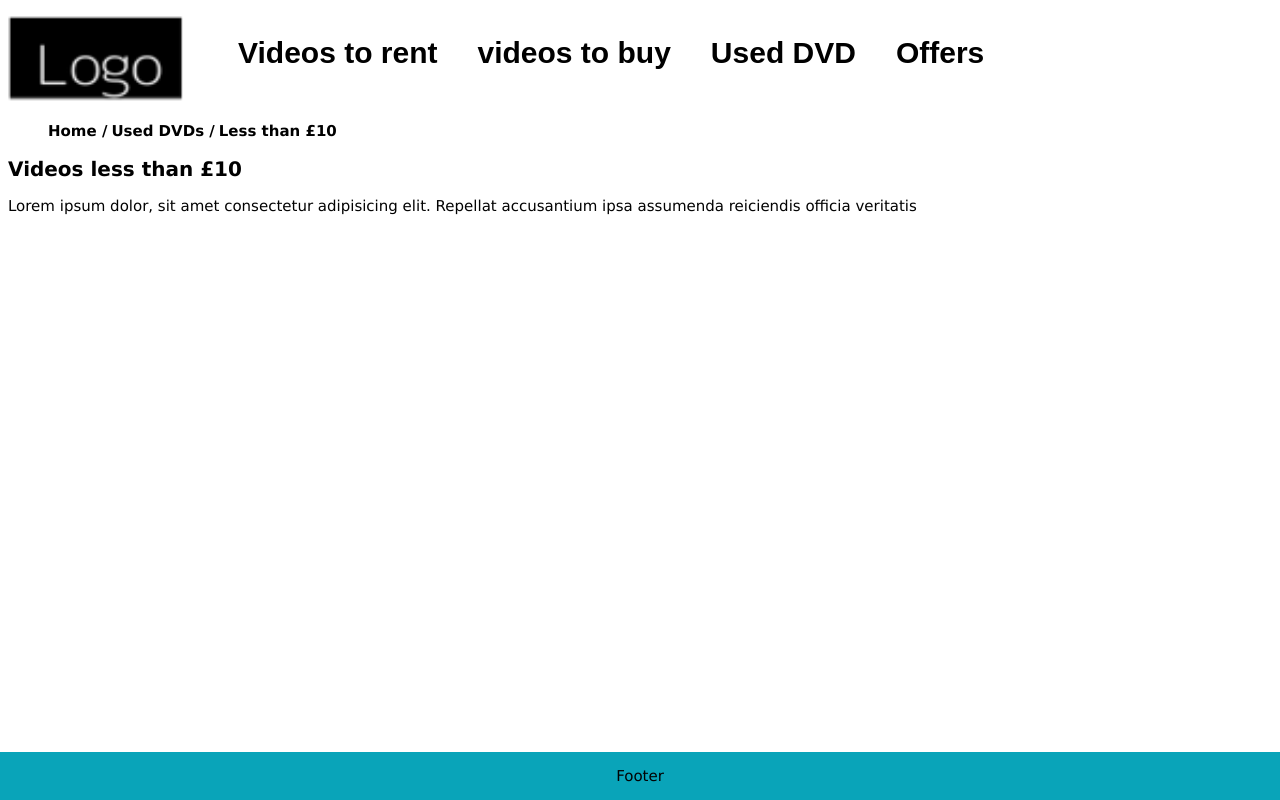
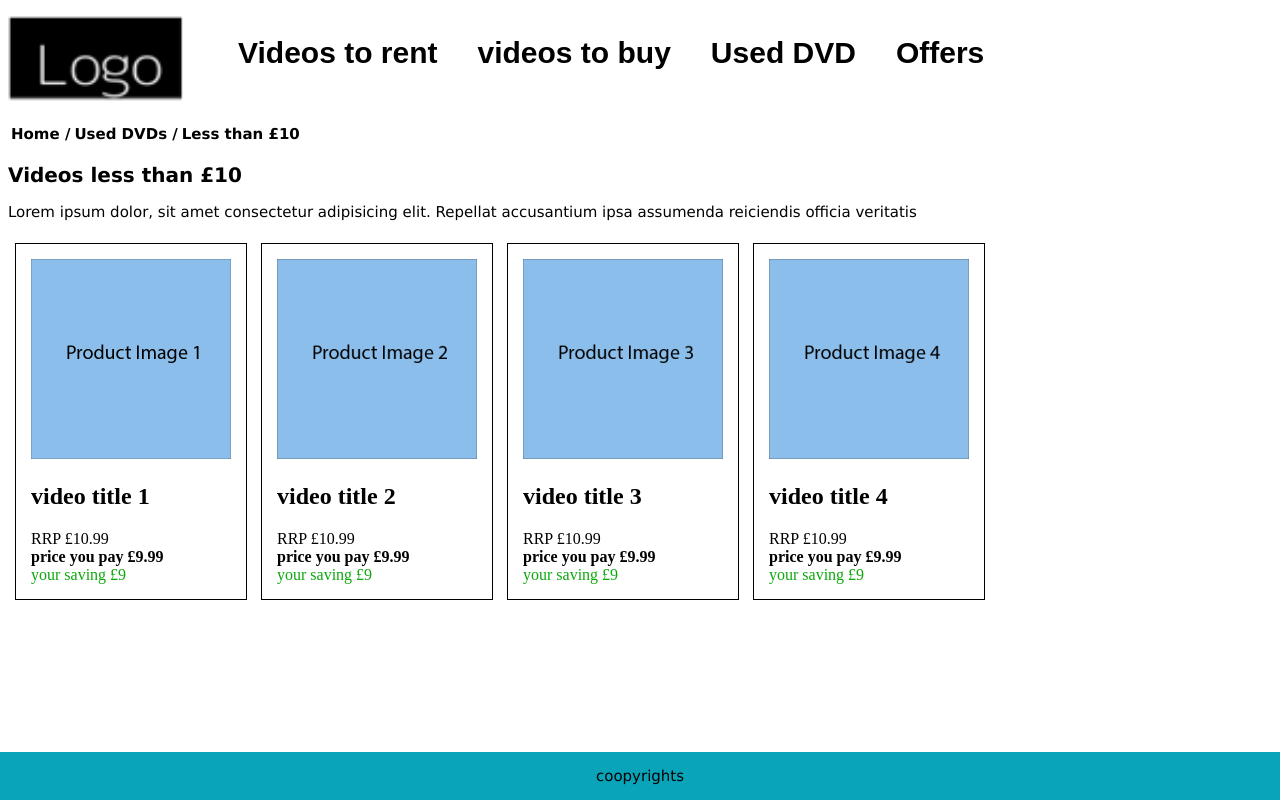
Before and after one commit to DOUNIABA/BRIEF2html-CSS, a plain HTML site: page index2.html in a window 1280 px wide. Drawn offline with Linux system fonts and the light colour scheme; files whose address does not match are found by name.

Commit message:
derniere version

```diff
--- a/index2.html
+++ b/index2.html
@@ -1,8 +1,7 @@
 <!DOCTYPE html>
-<html lang="en">
+<html>
 <head>
       <meta charset="UTF-8">
-      <meta http-equiv="X-UA-Compatible" content="IE=edge">
       <meta name="viewport" content="width=device-width, initial-scale=1.0">
       <title>magasin de vidéo</title>
       <link rel="stylesheet" href="style1.css">
@@ -15,9 +14,7 @@
     <li> <a href="#">videos to buy</a></li>
     <li> <a href="#">Used DVD </a></li>
     <li> <a href="#">Offers</a></li>
-
 </ul>
-
 <nav class ="breadcrumbs">
 <ol>
       <li> <a href="#">Home      /</a></li>
@@ -32,10 +29,46 @@
                   Lorem ipsum dolor, sit amet consectetur adipisicing elit.
                   Repellat accusantium ipsa assumenda reiciendis officia veritatis
 </p>
+
+<div class="carteproduit">
+      <div class="carte">
+      <img src="C:\Users\error51\Desktop\BRIEF2\product-img1.png" alt="logo"  width="200" height="200" >
+      <h2> video title 1 </h2>
+      <div>RRP £10.99 </div>
+<strong>  price you pay £9.99  </strong> <br>
+<span class="saving">your saving £9 </span>
+</div>
+
+<div class="carte">
+      <img src="C:\Users\error51\Desktop\BRIEF2\product-img2.png" alt="logo"  width="200" height="200" >
+      <h2> video title 2 </h2>
+      <div>RRP £10.99 </div>
+<strong>  price you pay £9.99  </strong> <br>
+<span class="saving">your saving £9 </span>
+</div>
+
+<div class="carte">
+      <img src="C:\Users\error51\Desktop\BRIEF2\product-img3.png" alt="logo"  width="200" height="200" >
+      <h2> video title 3 </h2>
+<div>RRP £10.99 </div>
+<strong>  price you pay £9.99  </strong> <br>
+<span class="saving">your saving £9 </span>
+</div>
+
+<div class="carte">
+      <img src="C:\Users\error51\Desktop\BRIEF2\product-img4.png" alt="logo"  width="200" height="200" >
+      <h2> video title 4 </h2>
+<div>RRP £10.99 </div>
+<strong>  price you pay £9.99  </strong> <br>
+<span class="saving">your saving £9 </span>
+</div>
+
+
+</div>
 </section>
 
  <footer>
-      <p>Footer</p>
+      <p>coopyrights</p>
 
 </footer>
 
--- a/style1.css
+++ b/style1.css
@@ -2,7 +2,6 @@
 .menu {
     display: flex;
     padding:0;
-
 }
 .menu li {
     display: inline-block;
@@ -19,6 +18,9 @@ ul a {
 
 
 }
+nav ol {
+    padding: 3px;
+}
 .breadcrumbs li {
     display: inline-block;
     list-style-type: none;
@@ -31,9 +33,8 @@ ol a{
     color: BLACK;
     font-weight: bolder;
     text-decoration:none ;
-
+    padding:0;
 }
-
 a:hover{
 
     text-decoration: underline;
@@ -51,6 +52,19 @@ p{
     font-size: 15px;
     color: rgb(2, 2, 2);
 }
+.carteproduit{
+        display: flex;
+    }
+.saving{
+    color: rgb(12, 168, 12);
+}
+
+.carte{
+        border:1px  black solid;
+        padding: 15px;
+        float: left;
+        margin: 7px;
+}
 footer {
     text-align: center;
     position: fixed;
```
Also changed, not shown: product-img1.png (added), product-img2.png (added), product-img3.png (added), product-img4.png (added).
